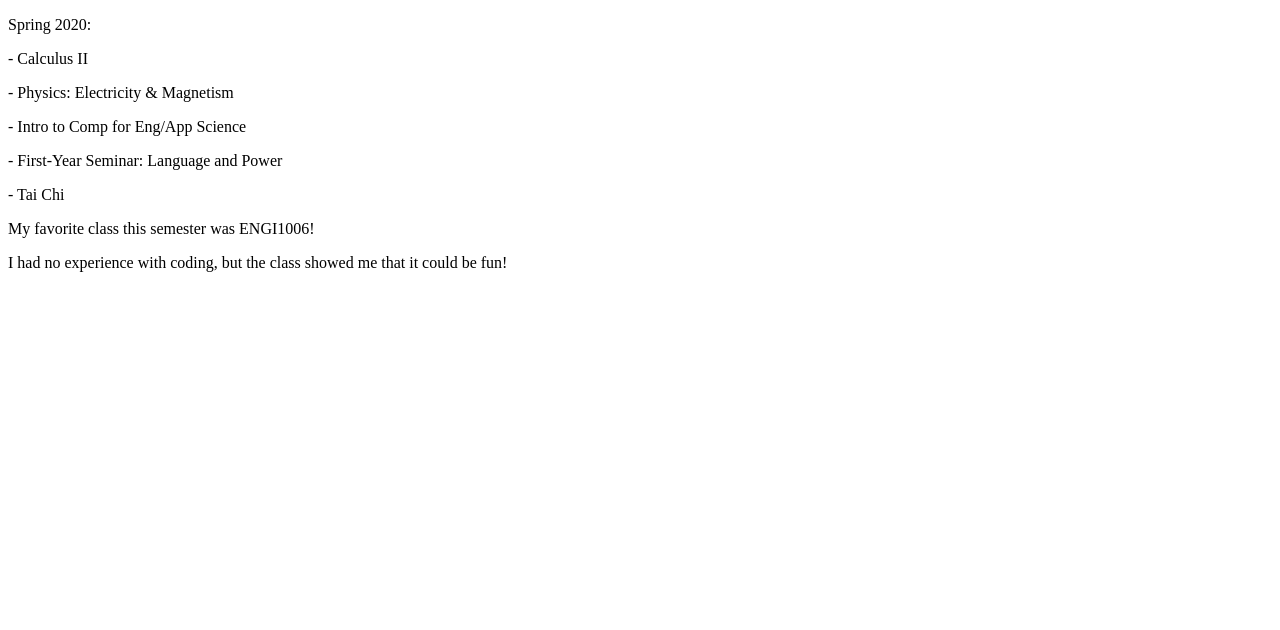
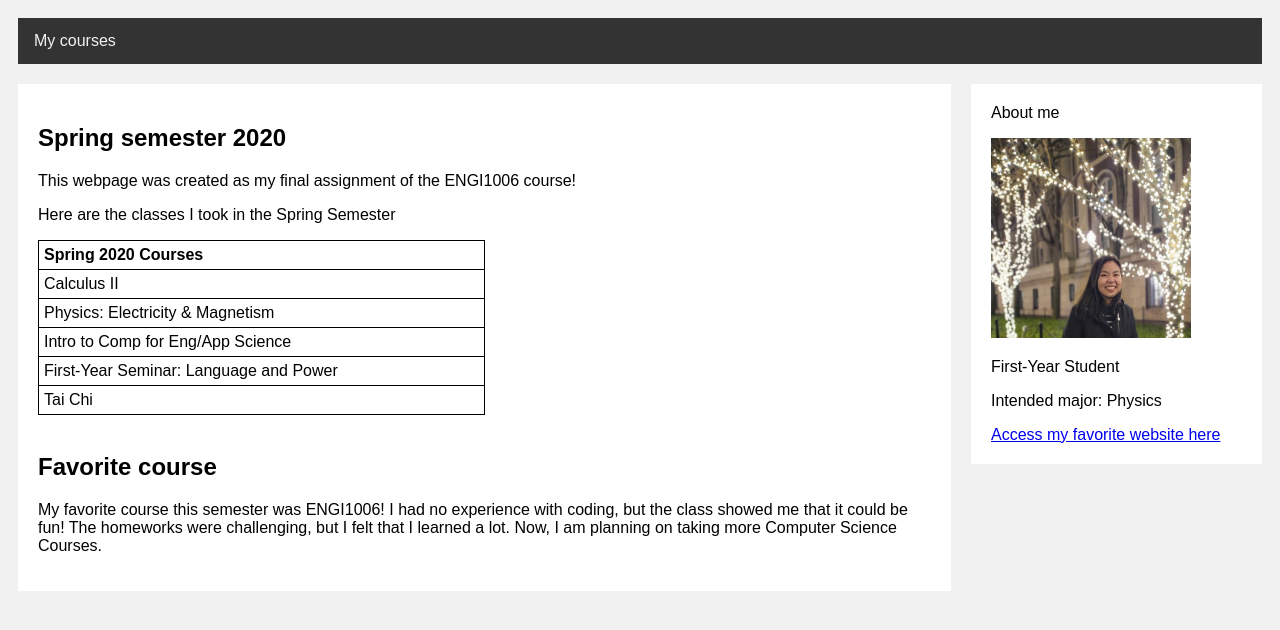
Before and after one commit to dy2403/engi1006, a Flask app: page /courses in a window 1280 px wide. Shown: the top 630 px of the page. Run offline with Flask 2, Linux system fonts and the light colour scheme.

Commit message:
added css file

```diff
--- /dev/null
+++ b/static/styles/archive1.css
@@ -0,0 +1,79 @@
+* {
+  box-sizing: border-box;
+}
+
+body {
+  font-family: Arial;
+  padding: 10px;
+  background: #f1f1f1;
+}
+
+/* Header/Blog Title */
+.header {
+  padding: 30px;
+  text-align: center;
+  background: white;
+}
+
+.header h1 {
+  font-size: 50px;
+}
+
+/* Style the top navigation bar */
+.topnav {
+  overflow: hidden;
+  background-color: #333;
+}
+
+/* Style the topnav links */
+.topnav a {
+  float: left;
+  display: block;
+  color: #f2f2f2;
+  text-align: center;
+  padding: 14px 16px;
+  text-decoration: none;
+}
+
+/* Change color on hover */
+.topnav a:hover {
+  background-color: #ddd;
+  color: black;
+}
+
+/* Create two unequal columns that floats next to each other */
+/* Left column */
+.leftcolumn {
+  float: left;
+  width: 75%;
+}
+
+/* Right column */
+.rightcolumn {
+  float: left;
+  width: 25%;
+  background-color: #f1f1f1;
+  padding-left: 20px;
+}
+
+/* Add a card effect for articles */
+.card {
+  background-color: white;
+  padding: 20px;
+  margin-top: 20px;
+}
+
+/* Clear floats after the columns */
+.row:after {
+  content: "";
+  display: table;
+  clear: both;
+}
+
+/* Footer */
+.footer {
+  padding: 20px;
+  text-align: center;
+  background: #ddd;
+  margin-top: 20px;
+}
--- a/templates/courses.html
+++ b/templates/courses.html
@@ -3,17 +3,67 @@
     <head>
         <!--specifies title of the page !-->
         <title>My Courses</title>
+        <link rel= "stylesheet" type= "text/css" href= "{{ url_for('static',filename='styles/archive1.css') }}">
     <head>
     <body>
-    <p>Spring 2020:</p>
-    <p> - Calculus II</p>
-    <p> - Physics: Electricity & Magnetism</p>
-    <p> - Intro to Comp for Eng/App Science </p>
-    <p> - First-Year Seminar: Language and Power</p>
-    <p> - Tai Chi</p>
-    <p>    </p>
-    <p> My favorite class this semester was ENGI1006!</p>
-    <p> I had no experience with coding, but the class showed me that it could
-    be fun!</p>
-    </body>
+    </div>
+    <div class="topnav">
+        <a href="/courses">My courses</a> <br>
+    </div>
+    <div class="row">
+        <div class="leftcolumn">
+            <div class="card">
+                <h2>Spring semester 2020</h2>
+                <p>This webpage was created as my final assignment of the ENGI1006
+                course! </p>
+                <p> Here are the classes I took in the Spring Semester</p>
+                <style>
+                table, th, td {
+                  border: 1px solid black;
+                  border-collapse: collapse;
+                }
+                th, td {
+                  padding: 5px;
+                  text-align: left;
+                }
+                </style>
+                <table style="width:50%">
+                  <tr>
+                    <th>Spring 2020 Courses</th>
+                  </tr>
+                  <tr>
+                    <td>Calculus II</td>
+                  </tr>
+                  <tr>
+                    <td>Physics: Electricity & Magnetism</td>
+                  </tr>
+                  <tr>
+                    <td>Intro to Comp for Eng/App Science</td>
+                  <tr>
+                    <td>First-Year Seminar: Language and Power</td>
+                  </tr>
+                  <tr>
+                    <td>Tai Chi</td>
+                  </tr>
+                </table>
+                <br>
+                <h2>Favorite course</h2>
+                <p> My favorite course this semester was ENGI1006!
+                I had no experience with coding, but the class showed me that it could
+                be fun!
+                The homeworks were challenging, but I felt that I learned a lot.
+                Now, I am planning on taking more Computer Science Courses.</p>
+                     </div>
+                </div>
+    <div class="rightcolumn">
+        <div class="card">
+            <hs>About me</h2>
+            <p> <img src="static/img/Myphoto.jpeg" width=200, height=200/></p>
+            <p> First-Year Student</p>
+            <p>Intended major: Physics</p>
+            <a href="https://www.twitter.com">Access my favorite website here</a>
+            </div>
+        </div>
+    </div>
+</body>
 </html>
```
Also changed, not shown: templates/index.html (+27 -5 lines), static/img/Myphoto.jpeg (added), 4 other files.
